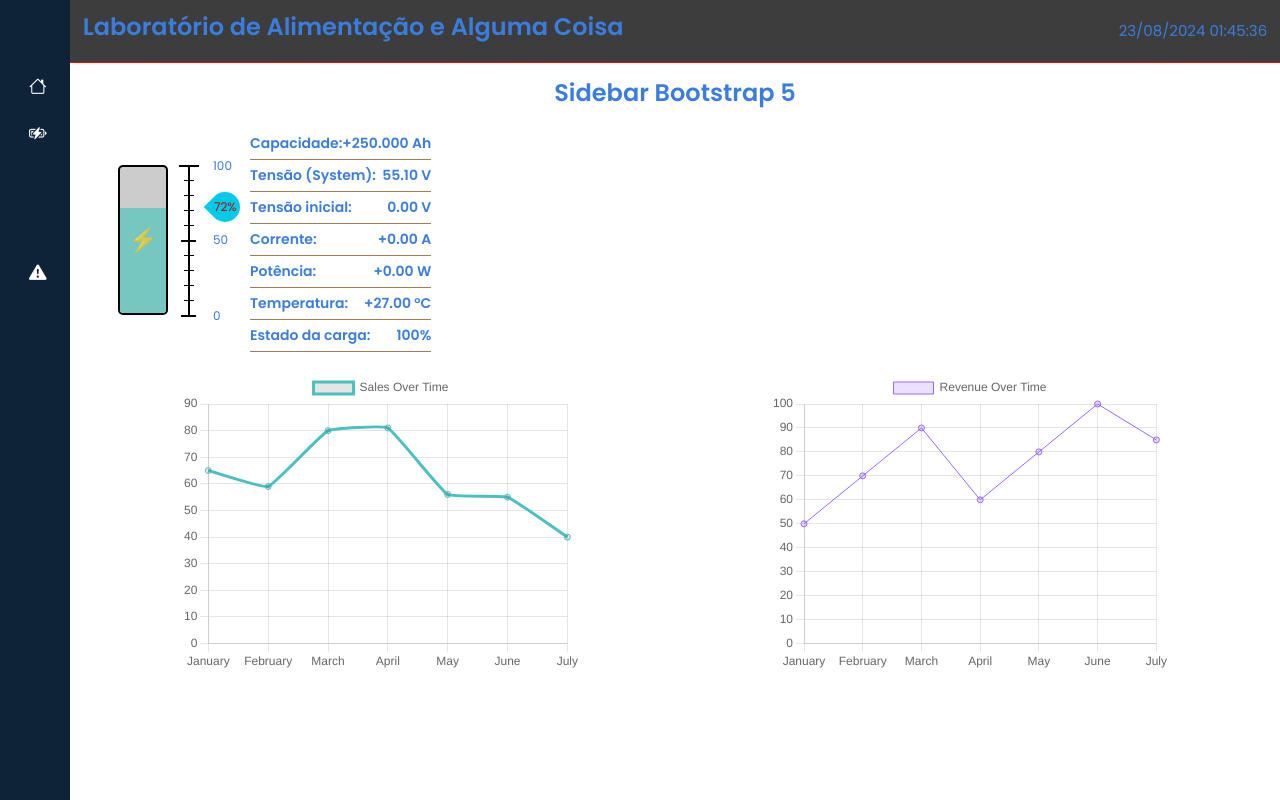
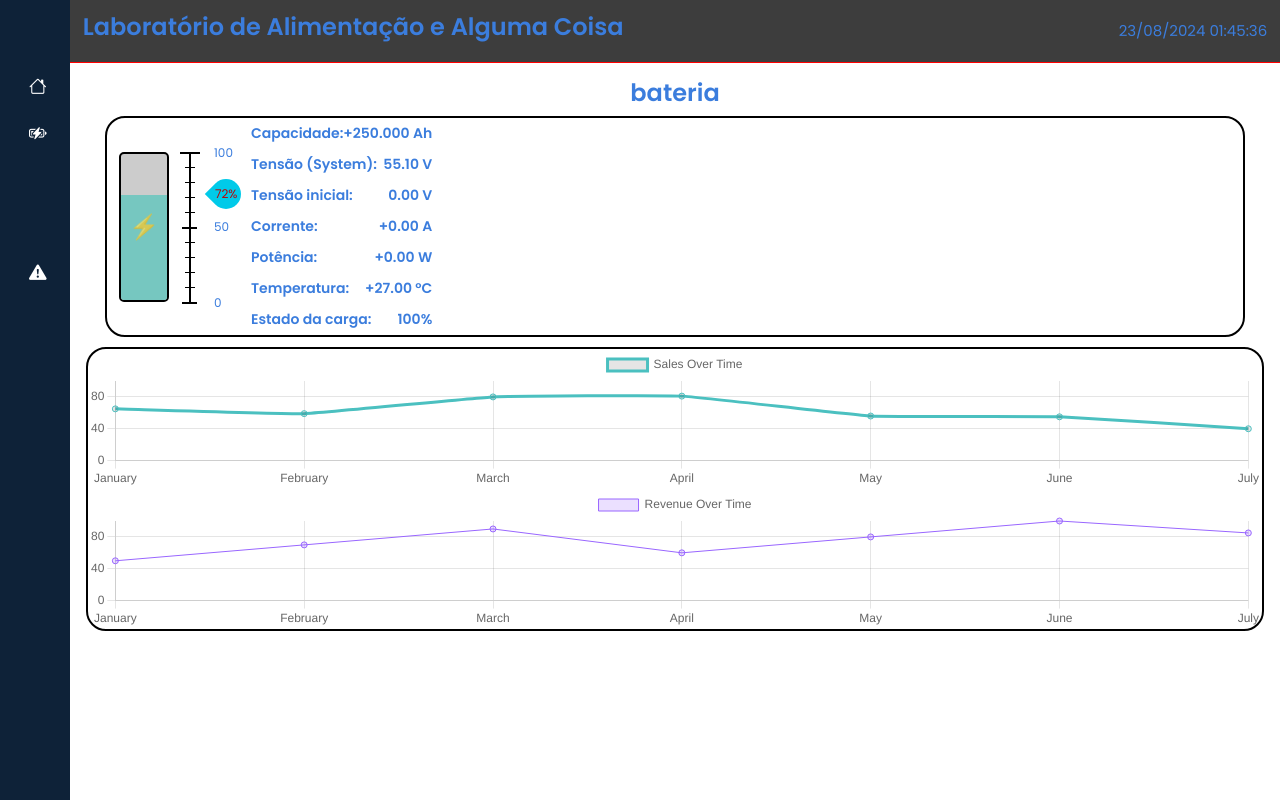
Before and after one commit to igor-mauricio/supervisorio-lab-mobilidade-e-armazenamento, a Flask app: page /minecraft in a window 1280 px wide. Run offline with Flask 3, Linux system fonts and the light colour scheme; some libraries are stand-ins or nearby versions.

Commit message:
Atualização: código da páguina da bateria atualizado

```diff
--- a/app/static/css/minecraft.css
+++ b/app/static/css/minecraft.css
@@ -23,6 +23,8 @@ h1 {
 
 body {
     font-family: 'Poppins', sans-serif;
+    height: 100%;
+
 }
 
 .wrapper {
@@ -38,6 +40,7 @@ body {
     display: flex;
     flex-direction: column;
     height: 100vh;
+    position: fixed;
     /* Altura total da viewport */
 
 }
@@ -144,6 +147,13 @@ a.sidebar-link:hover {
     width: 100%;
     color: #3b7ddd;
     font-size: 2.15rem;
+    margin-left: 70px; /* Inicia com a largura mínima do sidebar */
+    transition: margin-left .25s ease-in-out;
+
+}
+
+#sidebar.expand ~ .main-content {
+    margin-left: 260px; /* Ajusta quando o sidebar está expandido */
 }
 
 .navbar {
@@ -170,15 +180,14 @@ a.sidebar-link:hover {
 
 
 .chart-container {
-    display: flex;
-    justify-content: space-around; /* Espaçar os gráficos igualmente */
+    display: block;
     max-width: 100%; /* Garante que o contêiner não ultrapasse a largura da página */
 }
 
 /* Estilo individual para cada canvas */
 .chart-container canvas {
-    max-width: 400px; /* Largura máxima para cada gráfico */
-    max-height: 300px; /* Altura máxima para cada gráfico */
+    max-width: 100%; /* Largura máxima para cada gráfico */
+    max-height: 140px; /* Altura máxima para cada gráfico */
     width: 100%;
     height: auto;
 }
@@ -186,7 +195,11 @@ a.sidebar-link:hover {
 .container {
     display: flex;
     align-items: center;
-    margin: 20px;
+    margin-bottom: 10px;
+    border: 2px solid black;
+    border-radius: 20px;
+    width: 100%;
+
 }
 
 .battery {
@@ -287,6 +300,11 @@ a.sidebar-link:hover {
     border-left: 6px  rgb(252, 7, 7);
 }
 
+.chart-container{
+    border: 2px solid black;
+    border-radius: 20px;
+}
+
 
 
 
@@ -362,7 +380,7 @@ a.sidebar-link:hover {
 .info-row {
     display: flex;
     justify-content: space-between;
-    border-bottom: 1px solid #a67c52;
+
     padding: 5px 0;
     font-size: 14px;
 }
--- a/app/static/scripts/minecraft_button.js
+++ b/app/static/scripts/minecraft_button.js
@@ -1,8 +1,12 @@
-const hamBurger = document.querySelector(".toggle-btn");
+document.addEventListener('DOMContentLoaded', () => {
+  const hamBurger = document.querySelector(".toggle-btn");
+  const sidebar = document.querySelector("#sidebar");
 
-hamBurger.addEventListener("click", function () {
-  document.querySelector("#sidebar").classList.toggle("expand");
+  hamBurger.addEventListener("click", function () {
+      sidebar.classList.toggle("expand");
+  });
 });
+
 
 function updateDateTime() {
   var now = new Date();
--- a/app/templates/minecraft.html
+++ b/app/templates/minecraft.html
@@ -111,7 +111,7 @@
             </nav>
             <div class="content p-3">
                 <div class="text-center">
-                    <h1>Sidebar Bootstrap 5</h1>
+                    <h1>bateria</h1>
 
                     <div class="container">
                         <div class="battery">
@@ -304,6 +304,7 @@
             </div>
         </div>
     </div>
+
     <script src="https://cdn.jsdelivr.net/npm/bootstrap@5.3.0-alpha3/dist/js/bootstrap.bundle.min.js"
         integrity="sha384-ENjdO4Dr2bkBIFxQpeoTz1HIcje39Wm4jDKdf19U8gI4ddQ3GYNS7NTKfAdVQSZe"
         crossorigin="anonymous"></script>
```
